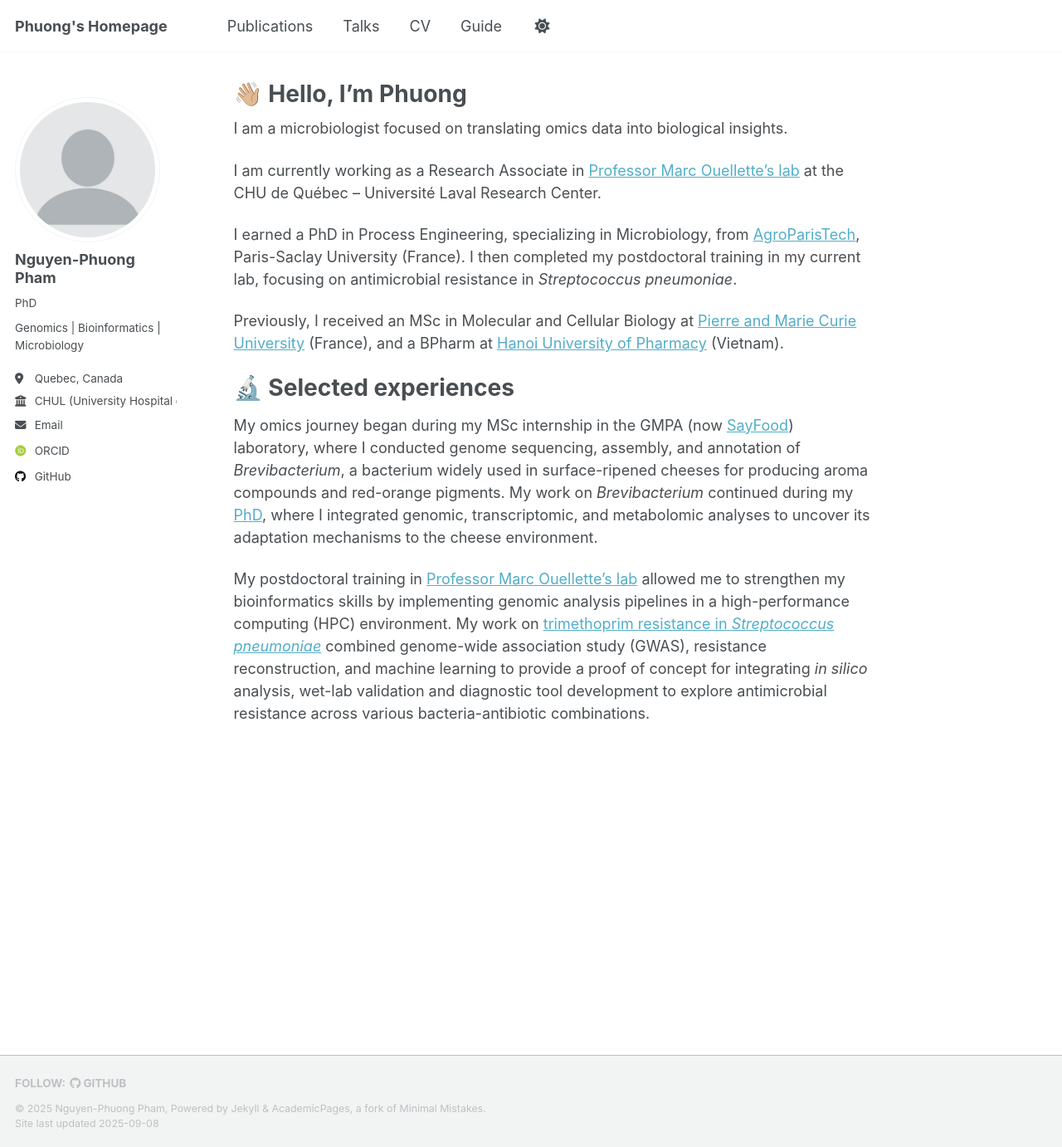
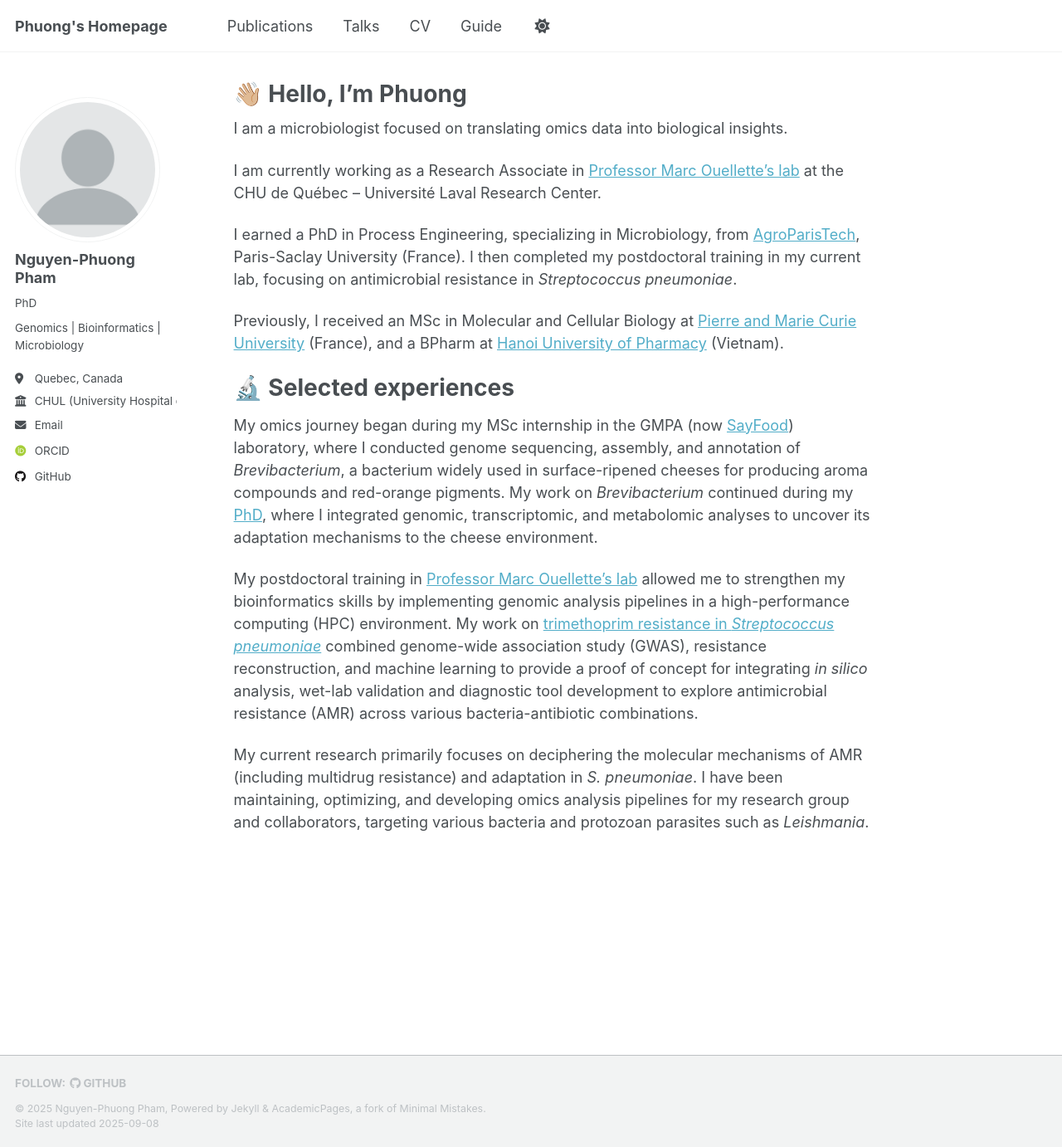
Before and after one commit to phng3001/phng3001.github.io, a Jekyll site: the page built from _pages/about.md, in a window 1280 px wide and 1382 px high. Shown: the whole window at 83% size. Built offline with Jekyll 4.4.1, drawn with Linux system fonts in a browser that asks for light colours; some web fonts are replaced; a script that is not in the unit is left out.

Commit message:
Update about.md

```diff
--- a/_pages/about.md
+++ b/_pages/about.md
@@ -20,4 +20,6 @@ Previously, I received an MSc in Molecular and Cellular Biology at [Pierre and M
 
 My omics journey began during my MSc internship in the GMPA (now [SayFood](https://eng-umr-sayfood.versailles-saclay.hub.inrae.fr/)) laboratory, where I conducted genome sequencing, assembly, and annotation of *Brevibacterium*, a bacterium widely used in surface-ripened cheeses for producing aroma compounds and red-orange pigments. My work on *Brevibacterium* continued during my [PhD](https://theses.fr/2018SACLA035), where I integrated genomic, transcriptomic, and metabolomic analyses to uncover its adaptation mechanisms to the cheese environment.
 
-My postdoctoral training in [Professor Marc Ouellette’s lab](https://www.crchudequebec.ulaval.ca/en/researcher/marc-ouellette/) allowed me to strengthen my bioinformatics skills by implementing genomic analysis pipelines in a high-performance computing (HPC) environment. My work on [trimethoprim resistance in *Streptococcus pneumoniae*](https://journals.asm.org/doi/10.1128/mbio.01360-24) combined genome-wide association study (GWAS), resistance reconstruction, and machine learning to provide a proof of concept for integrating *in silico* analysis, wet-lab validation and diagnostic tool development to explore antimicrobial resistance across various bacteria-antibiotic combinations.
+My postdoctoral training in [Professor Marc Ouellette’s lab](https://www.crchudequebec.ulaval.ca/en/researcher/marc-ouellette/) allowed me to strengthen my bioinformatics skills by implementing genomic analysis pipelines in a high-performance computing (HPC) environment. My work on [trimethoprim resistance in *Streptococcus pneumoniae*](https://journals.asm.org/doi/10.1128/mbio.01360-24) combined genome-wide association study (GWAS), resistance reconstruction, and machine learning to provide a proof of concept for integrating *in silico* analysis, wet-lab validation and diagnostic tool development to explore antimicrobial resistance (AMR) across various bacteria-antibiotic combinations.
+
+My current research primarily focuses on deciphering the molecular mechanisms of AMR (including multidrug resistance) and adaptation in *S. pneumoniae*. I have been maintaining, optimizing, and developing omics analysis pipelines for my research group and collaborators, targeting various bacteria and protozoan parasites such as *Leishmania*.
```
